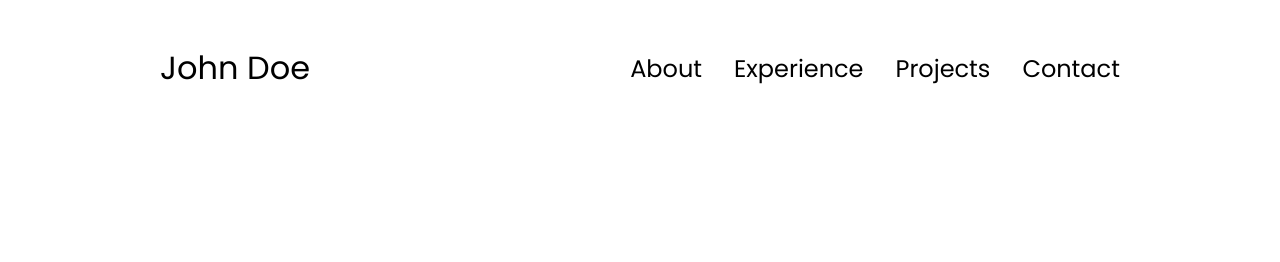
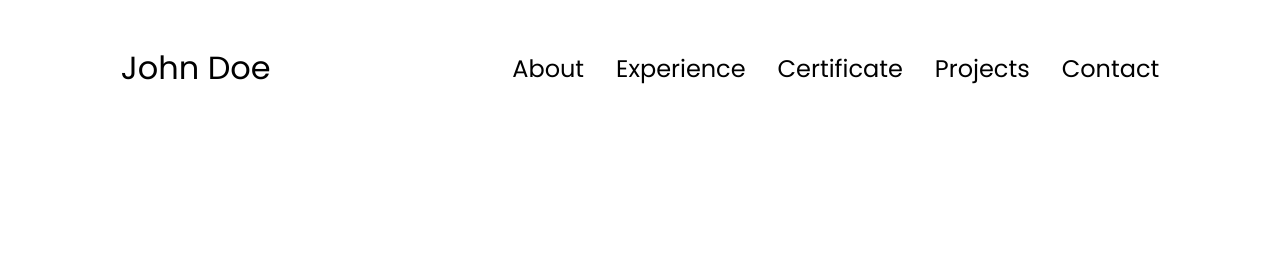
Before and after one commit to AlepEncem/eportfolio, a plain HTML site: page index.html in a window 1280 px wide. Shown: the top 262 px of the page. Drawn offline with Linux system fonts and the light colour scheme.

Commit message:
Update index.html

```diff
--- a/index.html
+++ b/index.html
@@ -15,6 +15,7 @@
         <ul class="nav-links">
           <li><a href="#about">About</a></li>
           <li><a href="#experience">Experience</a></li>
+          <li><a href="#certificate">Certificate</a></li>
           <li><a href="#projects">Projects</a></li>
           <li><a href="#contact">Contact</a></li>
         </ul>
```
